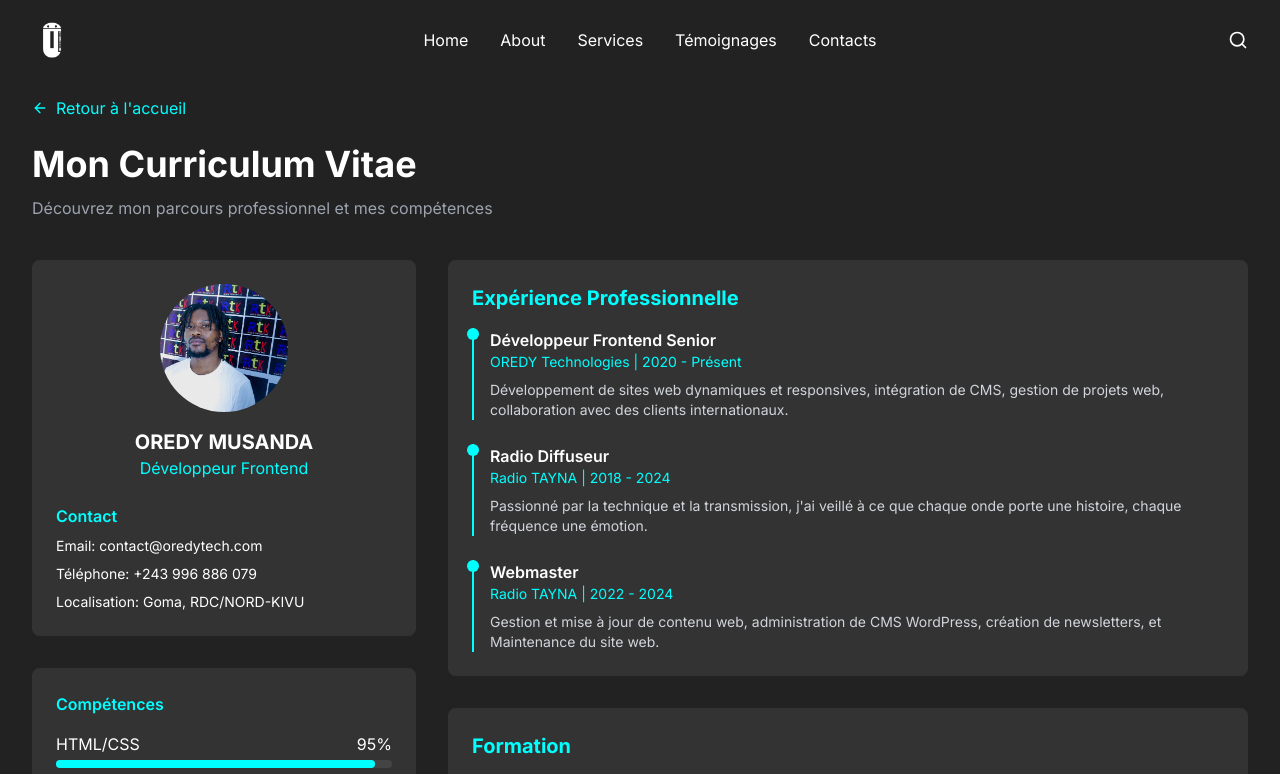
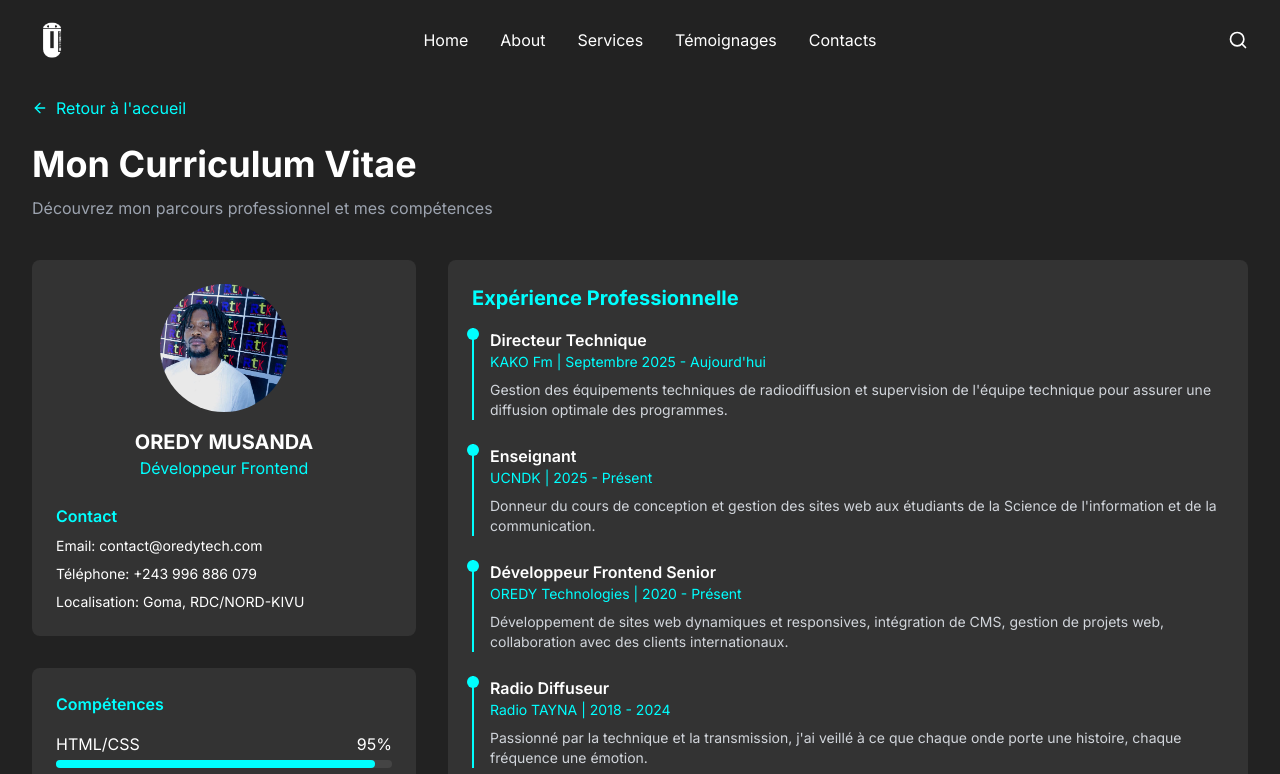
Before and after one commit to oredytech/duplicate-data-dream, a React (Vite) app: page /cv in a window 1280 px wide. Shown: the top 774 px of the page. Built offline with nearby package versions, Linux system fonts and the light colour scheme.

Commit message:
Add professional experience
Update professional experience section with new entries.

```diff
--- a/src/components/cv/Experience.tsx
+++ b/src/components/cv/Experience.tsx
@@ -9,6 +9,18 @@ type Job = {
 };
 
 const jobs: Job[] = [
+  {
+    title: 'Directeur Technique',
+    company: 'KAKO Fm',
+    period: 'Septembre 2025 - Aujourd\'hui',
+    description: 'Gestion des équipements techniques de radiodiffusion et supervision de l\'équipe technique pour assurer une diffusion optimale des programmes.'
+  },
+  {
+    title: 'Enseignant',
+    company: 'UCNDK',
+    period: '2025 - Présent',
+    description: 'Donneur du cours de conception et gestion des sites web aux étudiants de la Science de l\'information et de la communication.'
+  },
   {
     title: 'Développeur Frontend Senior',
     company: 'OREDY Technologies',
```
